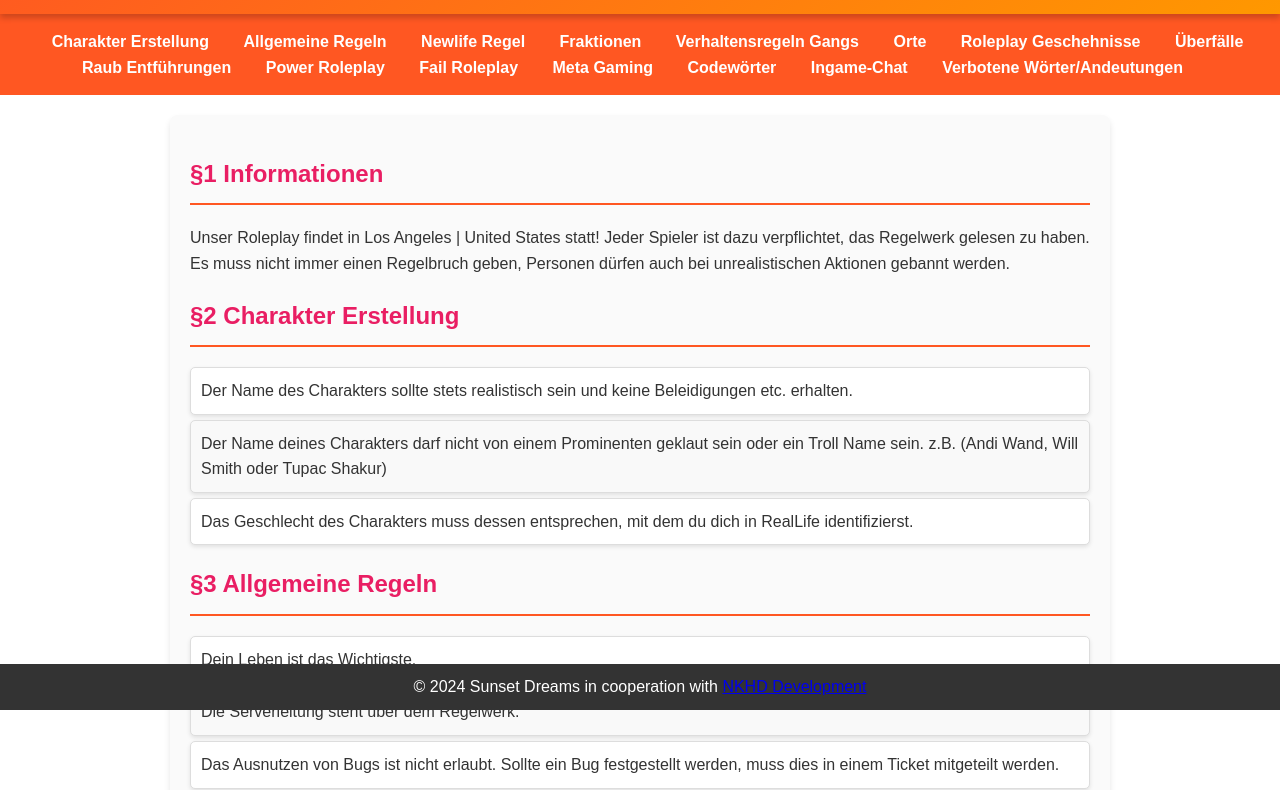
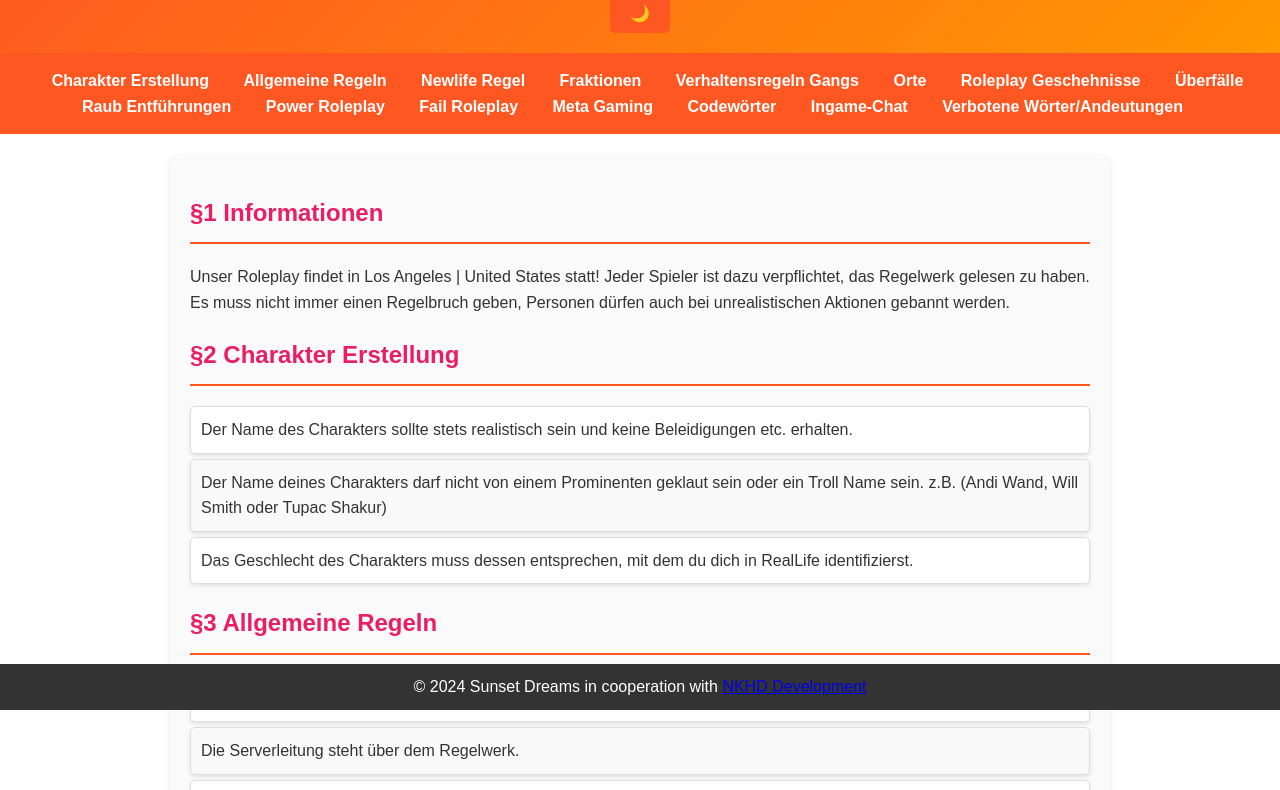
Before and after one commit to Niknock/Sunset-Dreams-Regelwerk, a plain HTML site: page index.html in a window 1280 px wide. Shown: the part 90-880 px from the top of the page. Drawn offline with Linux system fonts and the light colour scheme.

Commit message:
Update styles.css

```diff
--- a/styles.css
+++ b/styles.css
@@ -6,7 +6,6 @@ body {
     padding: 0;
     color: #333;
     background-color: #fff;
-    transition: background-color 0.5s, color 0.5s;
 }
 
 header {
@@ -15,24 +14,11 @@ header {
     padding: 20px 0;
     text-align: center;
     box-shadow: 0 4px 6px rgba(0,0,0,0.2);
-    position: relative;
 }
 
 header h1 {
     font-size: 2.5em;
     margin: 0;
-}
-
-#dark-mode-toggle {
-    background: none;
-    border: none;
-    cursor: pointer;
-    font-size: 1.5em;
-    position: absolute;
-    top: 10px;
-    right: 10px;
-    color: #fff;
-    transition: color 0.3s;
 }
 
 nav {
@@ -62,7 +48,6 @@ main {
     background-color: #fafafa;
     box-shadow: 0 4px 6px rgba(0,0,0,0.1);
     border-radius: 8px;
-    transition: background-color 0.5s;
 }
 
 section {
@@ -114,7 +99,6 @@ footer {
     position: fixed;
     width: 100%;
     bottom: 0;
-    transition: background-color 0.5s;
 }
 
 @media (prefers-reduced-motion: reduce) {
@@ -167,3 +151,20 @@ body.dark-mode h2 {
     color: #e91e63;
     border-bottom: 2px solid #ff5722;
 }
+
+/* Dark Mode Toggle Button */
+#dark-mode-toggle {
+    background: #ff5722; /* Orange */
+    color: #fff;
+    border: none;
+    border-radius: 5px;
+    padding: 10px 20px;
+    cursor: pointer;
+    font-size: 16px;
+    font-weight: bold;
+    transition: background-color 0.3s;
+}
+
+#dark-mode-toggle:hover {
+    background: #e91e63; /* Pink */
+}
```
